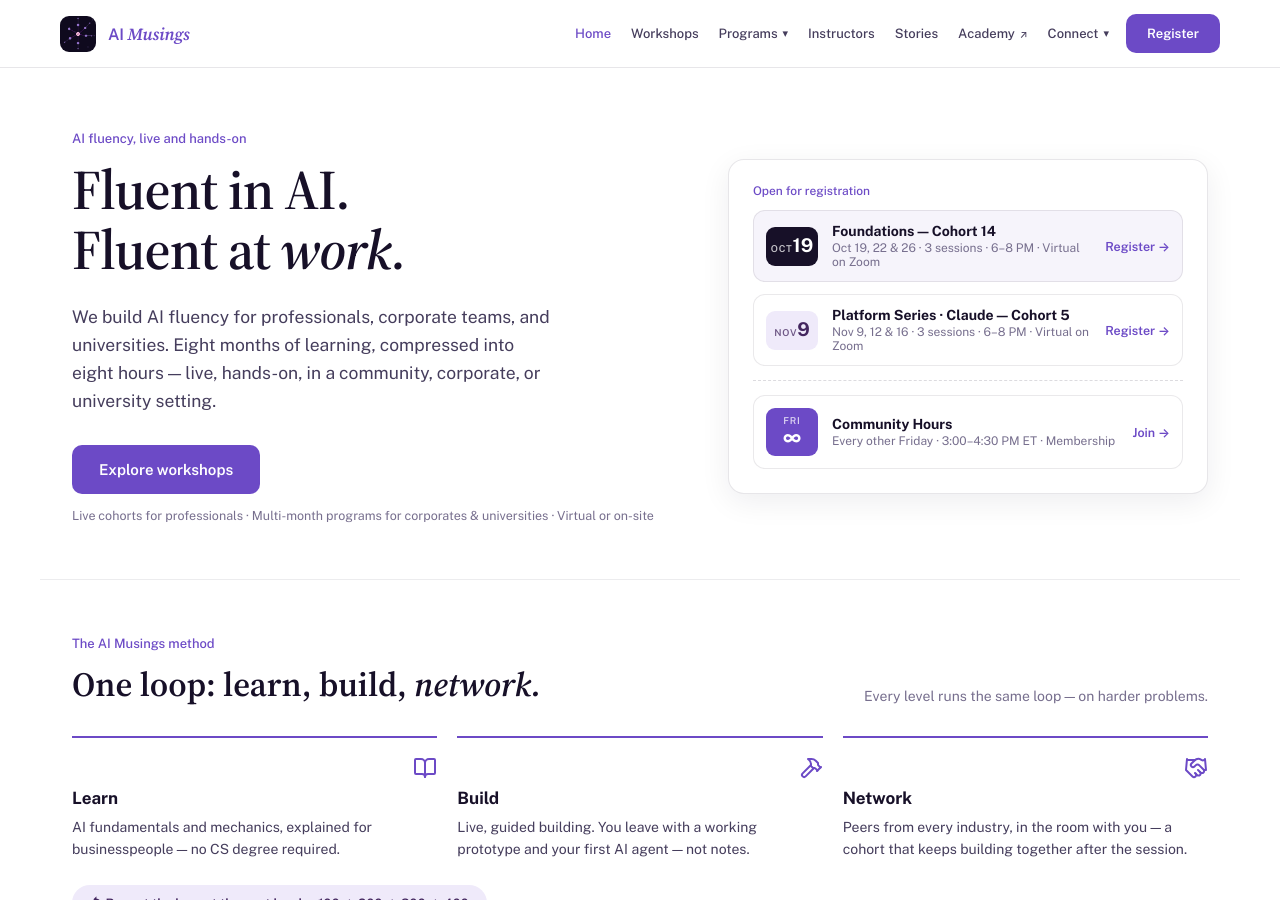
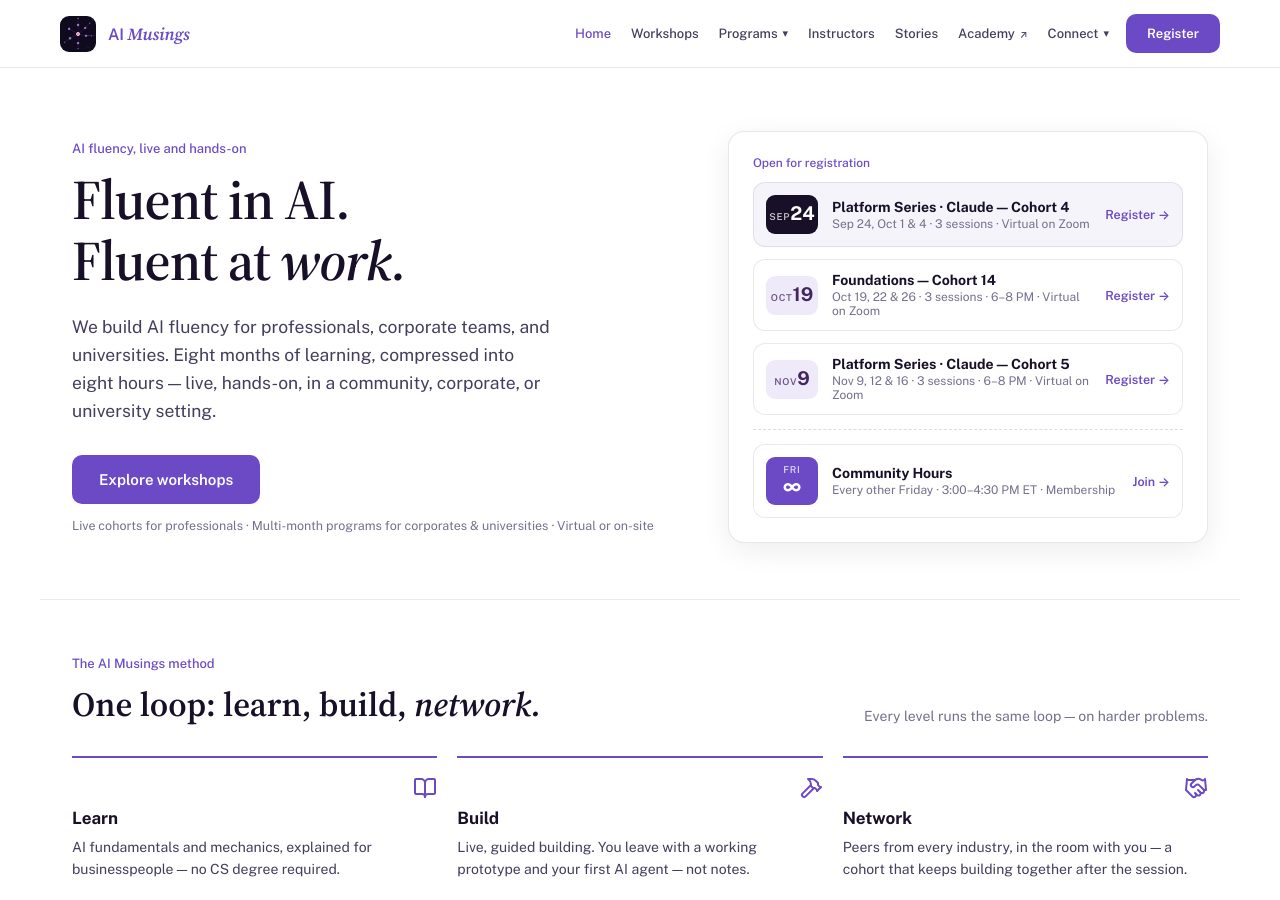
Before and after one commit to pulsarventures/aimusings.site, a Jekyll site: the page built from index.html, in a window 1280 px wide and 900 px high. Built offline with Jekyll 4.4.1, drawn with Linux system fonts in a browser that asks for light colours.

Commit message:
chore: reschedule Claude Cohort 4 first session from Sep 20 to Sep 24
Co-Authored-By: Claude Opus 4.6 <noreply@anthropic.com>
Claude-Session: https://claude.ai/code/session_013XFU9UKX5tBz4FLQLybWVm

```diff
--- a/_data/cohorts.yml
+++ b/_data/cohorts.yml
@@ -6,8 +6,8 @@
 - name: "Platform Series · Claude — Cohort 4"
   status: scheduled
   level: 300
-  date: "2026-09-20"
-  dates: "Sep 20, Oct 1 & 4"
+  date: "2026-09-24"
+  dates: "Sep 24, Oct 1 & 4"
   duration: "3 sessions"
   format: "Virtual on Zoom"
   link: "https://www.tixtree.com/e/claude-for-operators-limited-seats-25d1b862b5a0"
```
